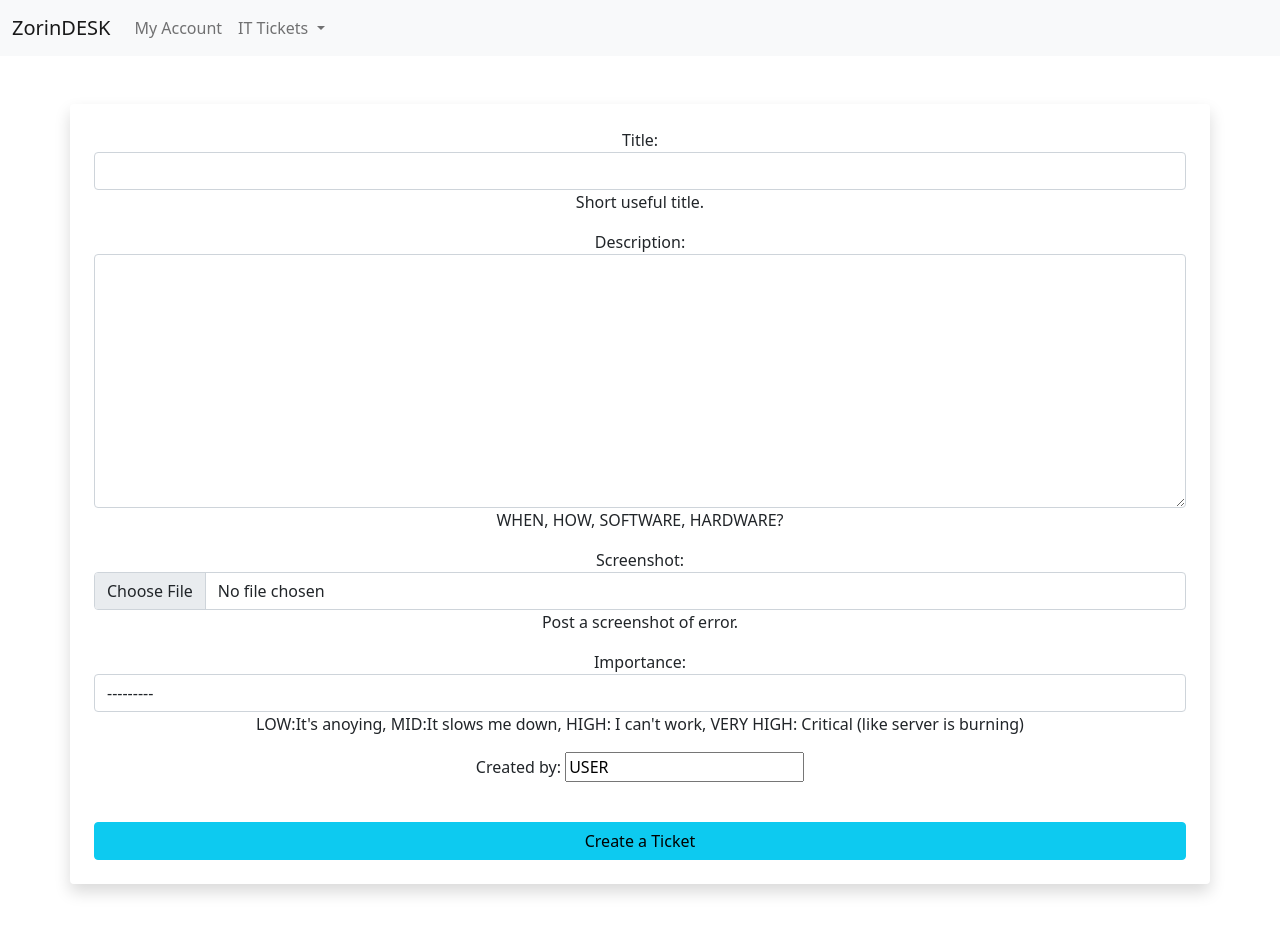
After one commit to sbtah/django-helpdesk, a Django app: page /tickets/create-ticket/ in a window 1280 px wide. The commit adds this page. Run offline with Django 4.2, Linux system fonts and the light colour scheme.

Commit message:
Added model form for creating tickets with related html

```diff
--- a/core/urls.py
+++ b/core/urls.py
@@ -1,5 +1,6 @@
 from django.contrib import admin
 from django.urls import path
+from django.conf.urls import include
 from django.conf.urls.static import static
 from django.conf import settings
 from core.views import home_view
@@ -8,6 +9,7 @@
 urlpatterns = [
     path('admin/', admin.site.urls),
     path('', home_view, name='home'),
+    path('tickets/', include('tickets.urls', namespace='tickets')),
 ]
 
 
--- a/templates/navbar.html
+++ b/templates/navbar.html
@@ -16,7 +16,7 @@
                         IT Tickets
                     </a>
                     <ul class="dropdown-menu" aria-labelledby="navbarDropdown">
-                        <li><a class="dropdown-item" href="#">Create Ticket</a></li>
+                        <li><a class="dropdown-item" href="{% url 'tickets:create-ticket' %}">Create Ticket</a></li>
                         <li><a class="dropdown-item" href="#">My Tickets</a></li>
                         <li>
                             <hr class="dropdown-divider">
--- /dev/null
+++ b/tickets/forms.py
@@ -0,0 +1,27 @@
+from tickets.models import Ticket
+from django import forms
+from django.utils.translation import gettext_lazy as _
+
+class TicketForm(forms.ModelForm):
+    """A model for creating a ticket."""
+
+    def __init__(self, *args, **kwargs):
+        super().__init__(*args, **kwargs)
+        self.fields['title'].widget.attrs.update(
+            {'class': 'form-control'})
+        self.fields['description'].widget.attrs.update(
+            {'class': 'form-control'})
+        self.fields['screenshot'].widget.attrs.update(
+            {'class': 'form-control'})
+        self.fields['importance'].widget.attrs.update(
+            {'class': 'form-control'})
+
+    class Meta:
+        model = Ticket
+        fields = ['title', 'description', 'screenshot', 'importance', 'created_by',]
+        help_texts = {
+            'title': _('Short useful title.'),
+            'description': _('WHEN, HOW, SOFTWARE, HARDWARE?'),
+            'screenshot': _('Post a screenshot of error.'),
+            'importance': _("LOW:It's anoying, MID:It slows me down, HIGH: I can't work, VERY HIGH: Critical (like server is burning)"),
+        }
--- a/tickets/models.py
+++ b/tickets/models.py
@@ -22,9 +22,9 @@
 
     title = models.CharField(help_text=_('Title of problem'), max_length=100)
     description = models.TextField(help_text=_('Description of problem.'))
-    screenshot = models.FileField(upload_to='worksheets')
+    screenshot = models.FileField(upload_to='worksheets', blank=True)
     importance = models.CharField(max_length=20, choices=Importance.choices)
-    created_by = models.CharField(max_length=20)
+    created_by = models.CharField(max_length=20, default='USER')
     status = models.CharField(
         max_length=10,
         choices=Status.choices,
--- /dev/null
+++ b/tickets/templates/tickets/create_ticket.html
@@ -0,0 +1,11 @@
+{% extends 'base.html' %}
+{% block title %}Create Ticket{% endblock title %}
+{% block content %}
+<div class="container-sm mt-3 text-center mt-5 shadow mt-3 p-4 mb-5 rounded">
+    <form action="" method="POST">
+        {% csrf_token %}
+        {{ form.as_p }}
+        <button class="w-100 btn btn-info mt-4" type="submit">Create a Ticket</button>
+    </form>
+</div>
+{% endblock content %}
--- /dev/null
+++ b/tickets/urls.py
@@ -0,0 +1,9 @@
+from django.urls import path
+from tickets.views import create_ticket
+
+app_name = 'tickets'
+
+
+urlpatterns = [
+    path('create-ticket/', create_ticket, name='create-ticket'),
+]
--- a/tickets/views.py
+++ b/tickets/views.py
@@ -1,3 +1,18 @@
-from django.shortcuts import render
+from django.shortcuts import render, redirect
+from tickets.models import Ticket
+from tickets.forms import TicketForm
 
-# Create your views here.
+
+def create_ticket(request):
+    """Create a ticket view."""
+
+    form = TicketForm
+    if request.method == 'POST':
+        form = TicketForm(request.POST)
+        if form.is_valid():
+            form.save()
+            return redirect('home')
+
+    return render(request, 'tickets/create_ticket.html' , {
+        'form' : form,
+    })
```
Also changed, not shown: tickets/migrations/0002_alter_ticket_created_by_alter_ticket_importance_and_more.py (added).
